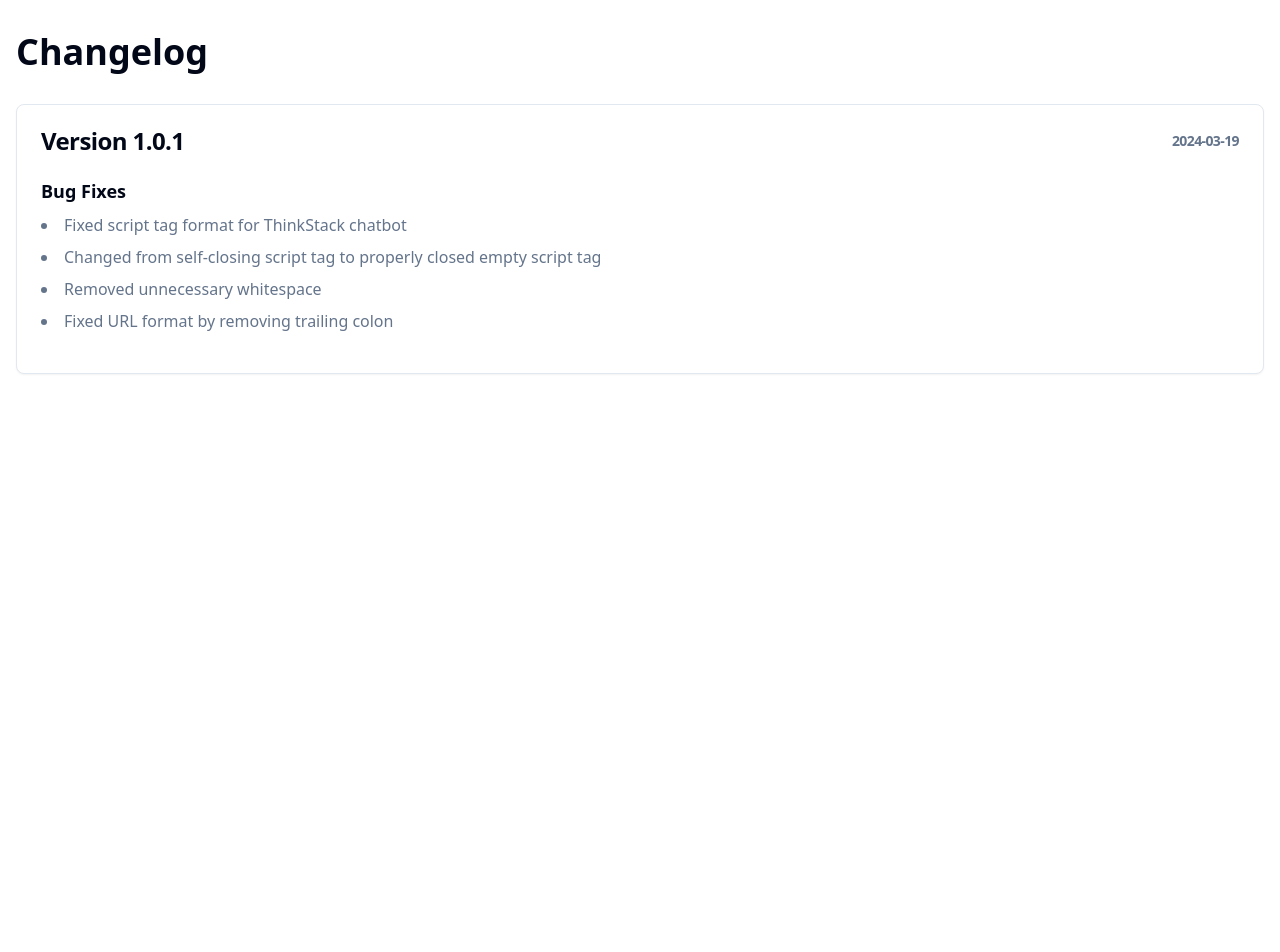
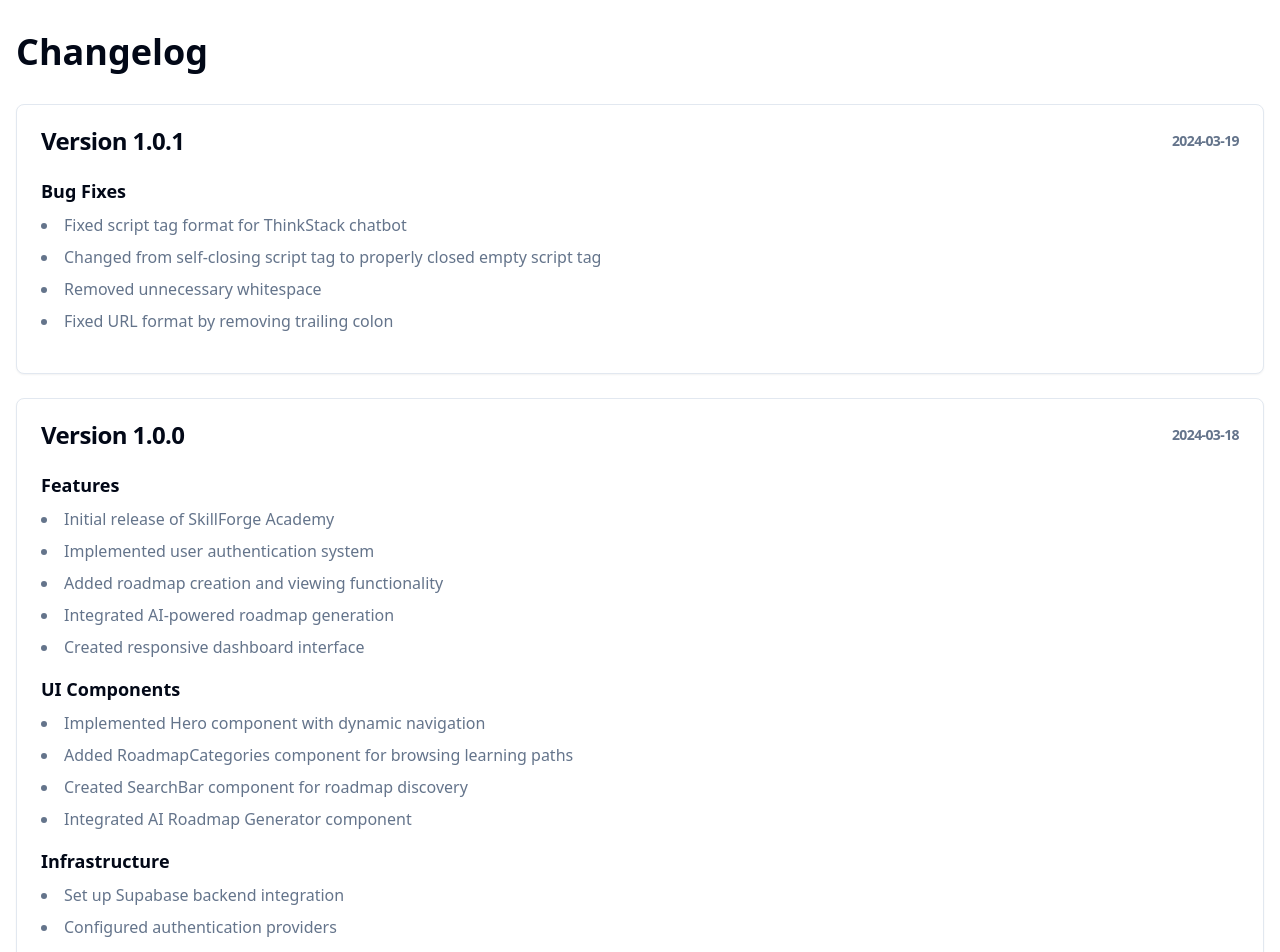
Before and after one commit to laxmi-narayan-87/learning-pathfinder-08, a React (Vite) app: page /changelog in a window 1280 px wide. Shown: the top 952 px of the page. Before the commit the page ends 800 px from the top, so only its background shows below. Built offline with nearby package versions, Linux system fonts and the light colour scheme.

Commit message:
Add previous updates to changelog
Included previous updates in the changelog component to provide a comprehensive history of changes made to the project.
[skip gpt_engineer]

```diff
--- a/src/pages/Changelog.tsx
+++ b/src/pages/Changelog.tsx
@@ -13,6 +13,40 @@ const Changelog = () => {
             "Changed from self-closing script tag to properly closed empty script tag",
             "Removed unnecessary whitespace",
             "Fixed URL format by removing trailing colon"
+          ]
+        }
+      ]
+    },
+    {
+      date: "2024-03-18",
+      version: "1.0.0",
+      changes: [
+        {
+          title: "Features",
+          items: [
+            "Initial release of SkillForge Academy",
+            "Implemented user authentication system",
+            "Added roadmap creation and viewing functionality",
+            "Integrated AI-powered roadmap generation",
+            "Created responsive dashboard interface"
+          ]
+        },
+        {
+          title: "UI Components",
+          items: [
+            "Implemented Hero component with dynamic navigation",
+            "Added RoadmapCategories component for browsing learning paths",
+            "Created SearchBar component for roadmap discovery",
+            "Integrated AI Roadmap Generator component"
+          ]
+        },
+        {
+          title: "Infrastructure",
+          items: [
+            "Set up Supabase backend integration",
+            "Configured authentication providers",
+            "Implemented database schema for roadmaps",
+            "Added row-level security policies"
           ]
         }
       ]
```
